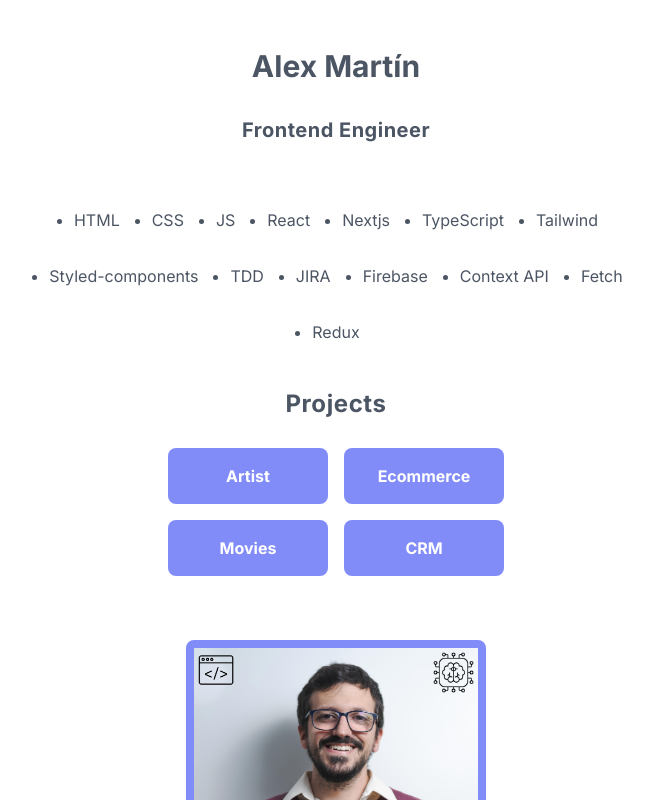
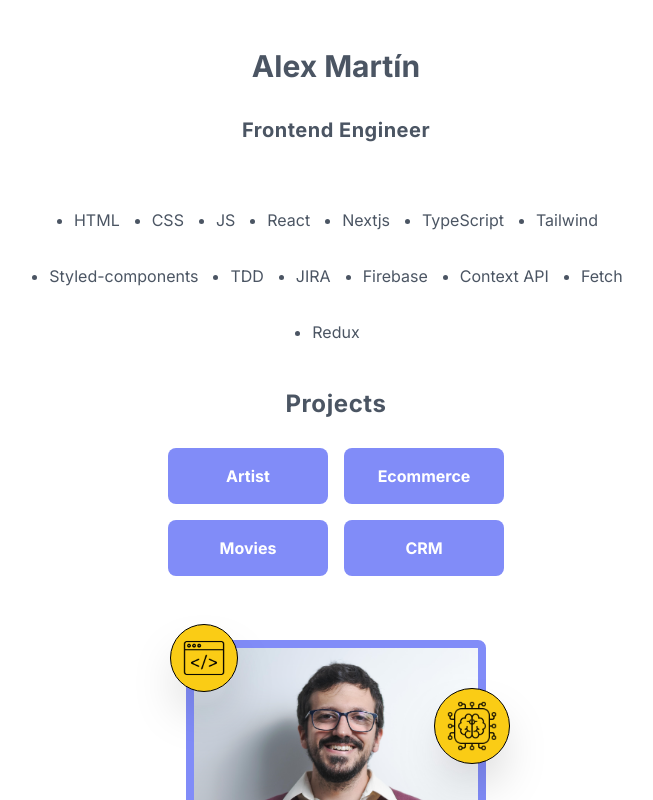
Before and after one commit to AlexEMartin/portfolio, a Next.js app: page / in a window 1280 px wide. Shown: the top 800 px of the page, without its empty margins (304-957 px from the left). Built offline with nearby package versions, Linux system fonts and the light colour scheme.

Commit message:
brain dev styles

```diff
--- a/src/app/page.js
+++ b/src/app/page.js
@@ -80,20 +80,18 @@ export default function Home() {
           width="300"
           height="400"
         />
-        <Image
+        <div
           data-aos="fade-right"
-          className="absolute top-0 right-0 p-3"
-          src="/brain-tech.png"
-          width="65"
-          height="60"
-        />
-        <Image
+          className="bg-yellow-400 p-3 rounded-full absolute top-0 right-0 mt-12 -mr-6 border border-black shadow-2xl"
+        >
+          <Image src="/brain-tech.png" width="50" height="60" />
+        </div>
+        <div
           data-aos="fade-right"
-          className="absolute top-0 left-0 p-3"
-          src="/dev.png"
-          width="60"
-          height="70"
-        />
+          className="absolute top-0 left-0 -mt-4 -ml-4 bg-yellow-400 p-3 rounded-full border border-black shadow-2xl"
+        >
+          <Image src="/dev.png" width="42" height="70" />
+        </div>
       </div>
       <p className="w-8/12 mt-8" data-aos="fade-right">
         Bienvenidx a mi portfolio! Soy Desarrollador Frontend y actualmente me
```
